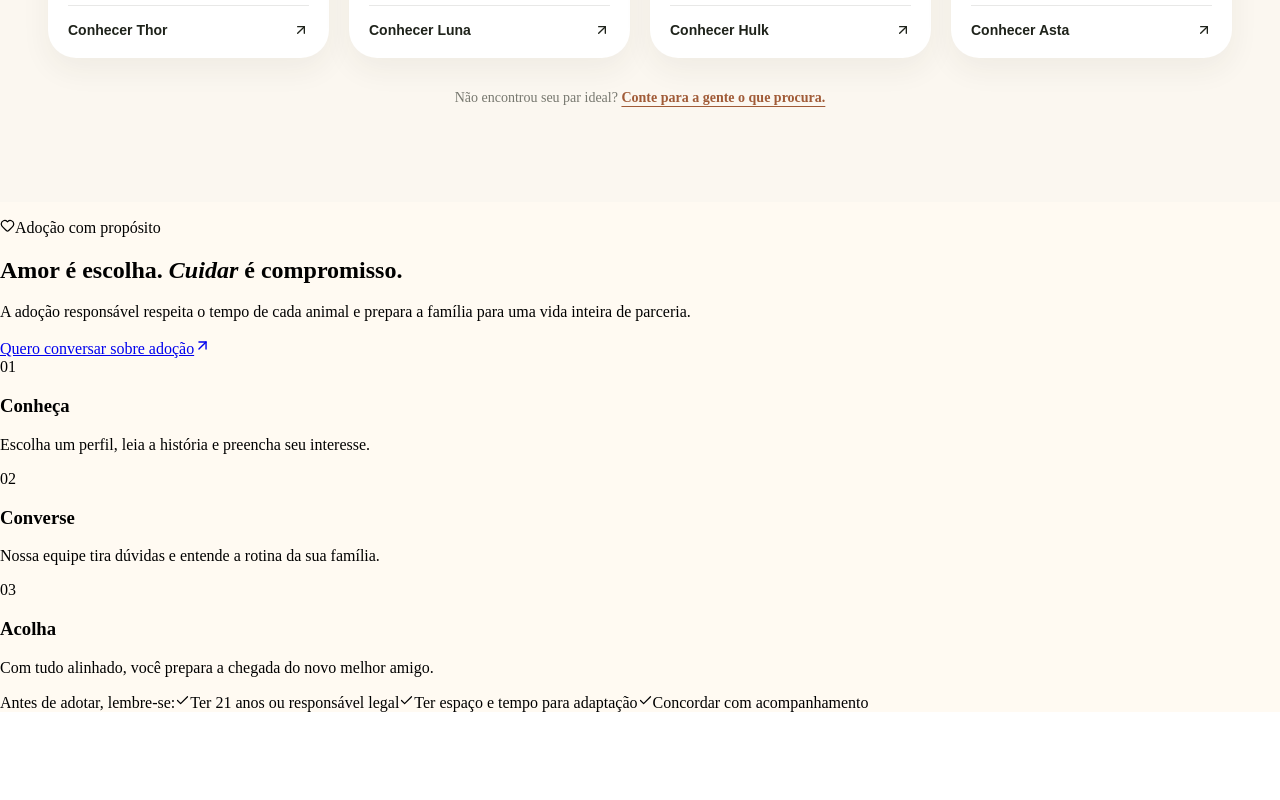
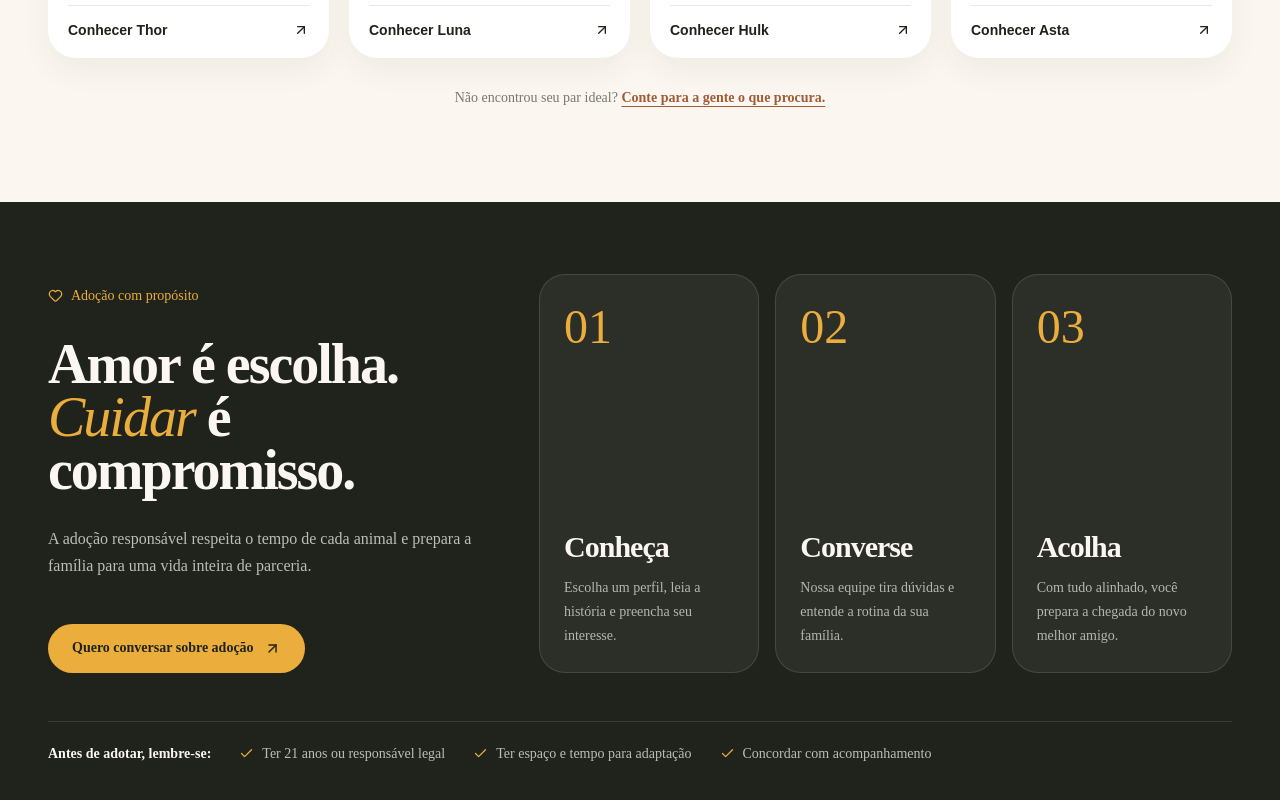
Before and after one commit to bruno-rodrigues-dev/kind-pet, a React (Vite) app: page / in a window 1280 px wide. Shown: the part 1739-2539 px from the top of the page. Before the commit the page ends 2451 px from the top, so only its background shows below. Built offline with nearby package versions, Linux system fonts and the light colour scheme.

Commit message:
feat: adiciona estilização do componente 'como adotar'

```diff
--- a/src/components/ComoAdotar/ComoAdotar.css
+++ b/src/components/ComoAdotar/ComoAdotar.css
@@ -0,0 +1,174 @@
+
+.adotar-section {
+  padding: 72px 48px;
+  background-color: #1F231B;
+  color: #FBF7F0;
+}
+
+.adotar-container {
+  max-width: 1440px;
+  margin: 0 auto;
+  display: grid;
+  grid-template-columns: 0.78fr 1.22fr;
+  gap: 48px;
+}
+
+.adotar-intro {
+  display: flex;
+  flex-direction: column;
+  align-items: flex-start;
+}
+
+.adotar-eyebrow {
+  display: flex;
+  align-items: center;
+  gap: 8px;
+  color: #EBAD3C;
+  font-size: 14px;
+}
+
+.adotar-intro h2 {
+  max-width: 480px;
+  margin: 20px 0 0;
+  font-family: "DM Serif Display", serif;
+  font-size: 56px;
+  line-height: 0.95;
+  letter-spacing: -2px;
+}
+
+.adotar-intro h2 em {
+  color: #EBAD3C;
+  font-weight: 400;
+}
+
+.adotar-description {
+  max-width: 440px;
+  margin-top: 28px;
+  color: rgb(255 255 255 / 70%);
+  font-size: 16px;
+  line-height: 1.7;
+}
+
+.adotar-button {
+  display: inline-flex;
+  align-items: center;
+  gap: 10px;
+  margin-top: 28px;
+  padding: 16px 24px;
+  border-radius: 999px;
+  background-color: #EBAD3C;
+  color: #1F231B;
+  font-size: 14px;
+  font-weight: 700;
+  text-decoration: none;
+  transition: transform 0.2s ease;
+}
+
+.adotar-button:hover {
+  transform: translateY(-3px);
+}
+
+.adotar-etapas {
+  display: grid;
+  grid-template-columns: repeat(3, minmax(0, 1fr));
+  gap: 16px;
+}
+
+.adotar-card {
+  display: flex;
+  min-height: 260px;
+  flex-direction: column;
+  justify-content: space-between;
+  padding: 24px;
+  border: 1px solid rgb(255 255 255 / 12%);
+  border-radius: 26px;
+  background-color: rgb(255 255 255 / 6%);
+}
+
+.adotar-number {
+  color: #EBAD3C;
+  font-family: "DM Serif Display", serif;
+  font-size: 48px;
+}
+
+.adotar-card h3 {
+  margin: 0;
+  font-family: "DM Serif Display", serif;
+  font-size: 30px;
+  letter-spacing: -1px;
+}
+
+.adotar-card p {
+  margin: 12px 0 0;
+  color: rgb(255 255 255 / 65%);
+  font-size: 14px;
+  line-height: 1.7;
+}
+
+.adotar-lembretes {
+  display: flex;
+  max-width: 1440px;
+  flex-wrap: wrap;
+  align-items: center;
+  gap: 12px 28px;
+  margin: 48px auto 0;
+  padding-top: 24px;
+  border-top: 1px solid rgb(255 255 255 / 12%);
+  color: rgb(255 255 255 / 70%);
+  font-size: 14px;
+}
+
+.adotar-lembretes-title {
+  color: #FBF7F0;
+  font-weight: 700;
+}
+
+.adotar-lembrete {
+  display: inline-flex;
+  align-items: center;
+  gap: 8px;
+}
+
+.adotar-lembrete svg {
+  flex-shrink: 0;
+  color: #EBAD3C;
+}
+
+@media (max-width: 1000px) {
+  .adotar-section {
+    padding: 64px 32px;
+  }
+
+  .adotar-container {
+    grid-template-columns: 1fr;
+    gap: 40px;
+  }
+
+  .adotar-intro h2 {
+    max-width: 600px;
+  }
+}
+
+@media (max-width: 600px) {
+  .adotar-section {
+    padding: 48px 20px;
+  }
+
+  .adotar-intro h2 {
+    font-size: 44px;
+  }
+
+  .adotar-etapas {
+    grid-template-columns: 1fr;
+  }
+
+  .adotar-card {
+    min-height: 200px;
+  }
+
+  .adotar-lembretes {
+    flex-direction: column;
+    align-items: flex-start;
+    gap: 16px;
+  }
+}
```
